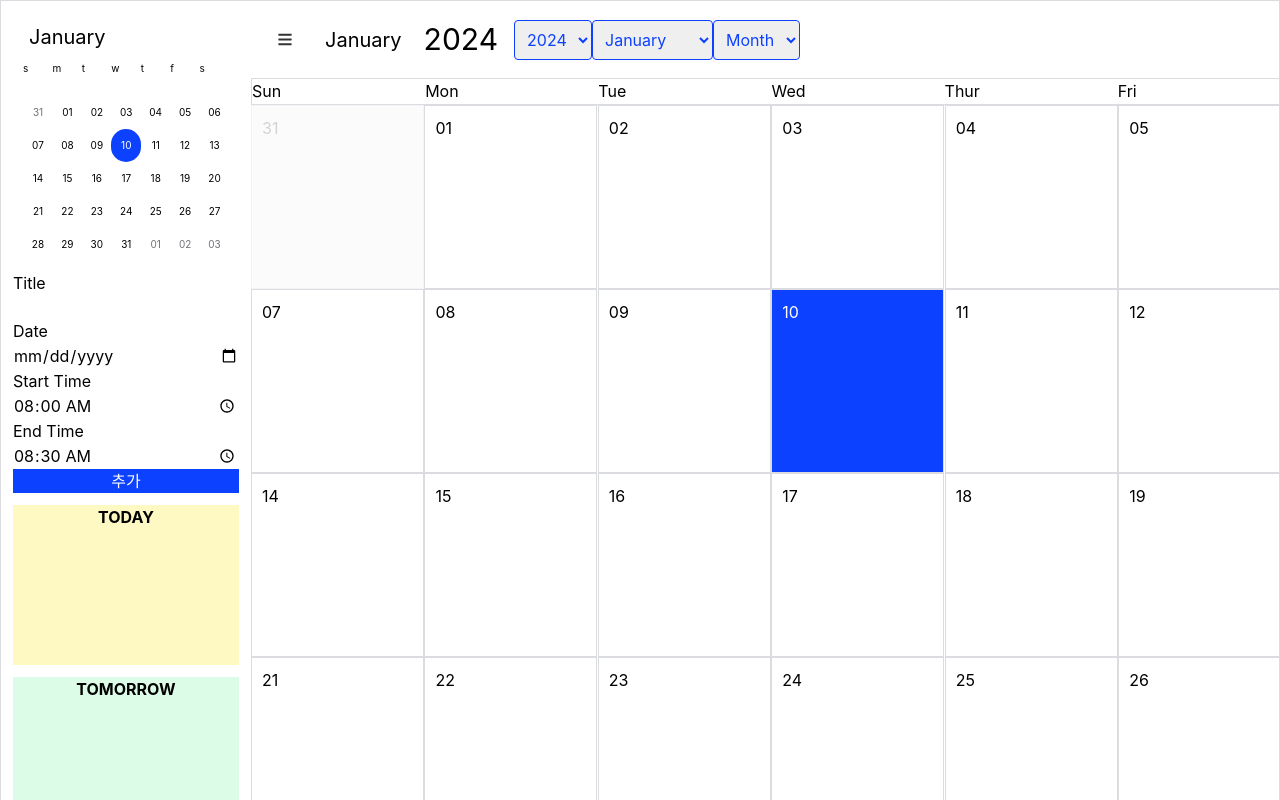
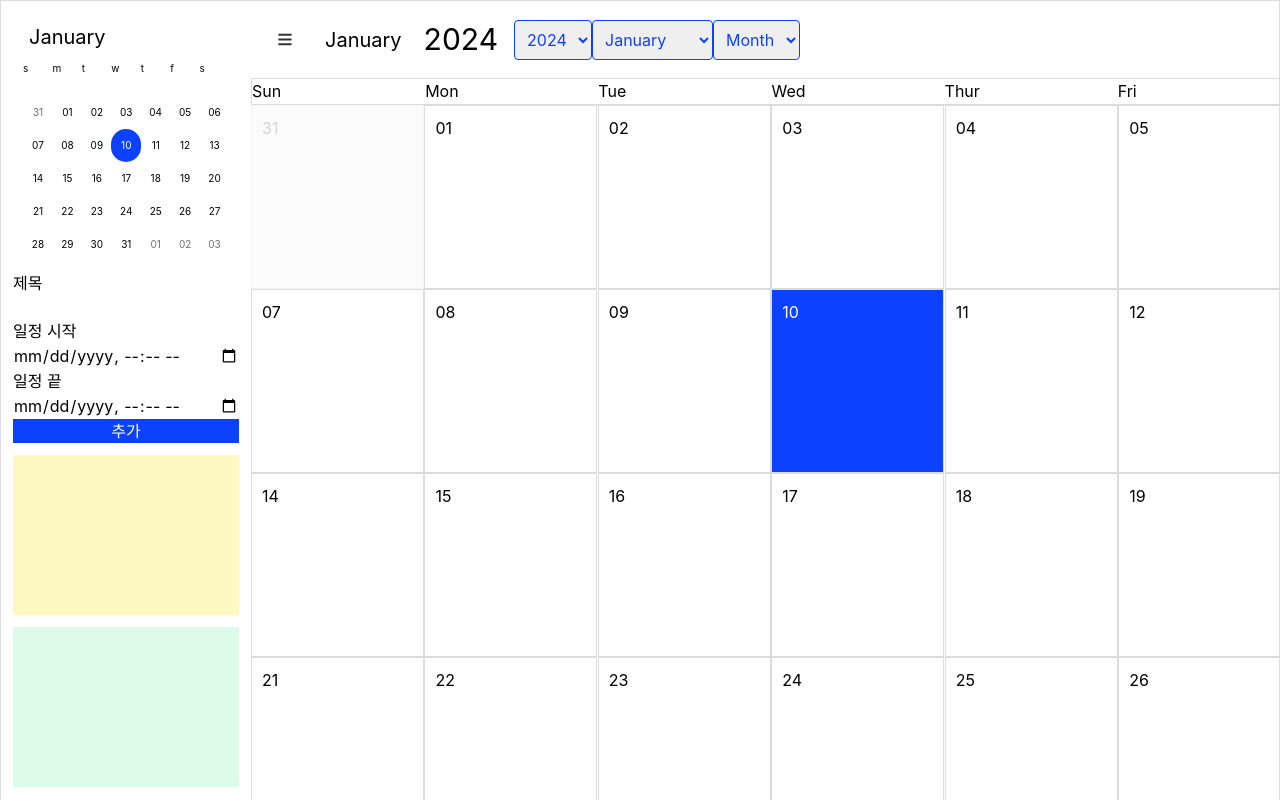
Before and after one commit to lindychi/frontend-bootcamp, a React (Create React App) app: page / in a window 1280 px wide. Shown: the top 800 px of the page. Built offline with nearby package versions, Linux system fonts and the light colour scheme.

Commit message:
todo바꾸는중

```diff
--- a/src/App.tsx
+++ b/src/App.tsx
@@ -16,6 +16,8 @@ import ToDoAdd from './components/ToDoAdd';
 import DaySelector from './components/DaySelector';
 import DayView from './components/DayView';
 import YearView from './components/YearView';
+import { title } from 'process';
+import { addEvent } from './services/eventService';
 
 
 
@@ -26,7 +28,7 @@ function App() {
   const [selectedMonth, setSelectedMonth] = useState(today.getMonth() + 1);
   const [selectedYear, setSelectedYear] = useState(today.getFullYear());
   const [selectedView, setSelectedView] = useState<string>('month');
-  const [todoData, setTodoData] = useState<{ title: string; startTime: string; endTime: string; date: Date }[]>([]);
+  const [todoData, setTodoData] = useState<{ title: string; startedAt: string; endedAt: string;}[]>([]);
   const tomorrow = new Date();
 tomorrow.setDate(today.getDate() + 1);
 
@@ -53,6 +55,8 @@ tomorrow.setDate(today.getDate() + 1);
     const selectedViewValue = e.target.value;
     setSelectedView(selectedViewValue);
   };
+
+
 
   const startOfWeek = new Date(today);
 const dayOfWeek = today.getDay();
@@ -81,10 +85,10 @@ const weekDates = Array.from({ length: 7 }, (_, index) => {
     <div className='flex flex-col gap-3'>
     <ToDoAdd setTodoData={setTodoData} />
     <div className='bg-yellow-100 h-40'>
-    <DaySelector title="TODAY" todoData={todoData} selectedDate={today} />
+
     </div>
     <div className='bg-green-100 h-40'>
-    <DaySelector title="TOMORROW" todoData={todoData} selectedDate={tomorrow} />
+
     </div>
     </div>
   </div>
@@ -114,16 +118,17 @@ const weekDates = Array.from({ length: 7 }, (_, index) => {
       </div>
       <div className="flex flex-row items-center gap-4">
         <Search />
-        <div className="flex flex-row bg-primary items-center text-white p-2 gap-2 rounded">
+        <button className="flex flex-row bg-primary items-center text-white p-2 gap-2 rounded"
+          >
          <div>Add event</div>
          <Plus />
-        </div>
+        </button>
       </div>
     </div>
 
 {selectedView === 'month' && (
           <BigCalendar
-            todoData={todoData}
+
             selectedMonth={selectedMonth}
             selectedYear={selectedYear}
             today={today}
--- a/src/components/BigCalendar.tsx
+++ b/src/components/BigCalendar.tsx
@@ -4,13 +4,13 @@ import DayHeader from './DayHeader';
 
 type Todo = {
   title: string;
-  startTime: string;
-  endTime: string;
-  date: Date;
+  startedAt: string;
+  endedAt: string;
+
 };
 
 type Props = {
-  todoData: Todo[];
+
   selectedMonth: number;
   selectedYear: number;
   today: Date;
@@ -18,31 +18,17 @@ type Props = {
   dates: Date[];
 };
 
-const filterDate = (todos: Todo[], selectedDate: Date | null): Todo[] => {
-  if (!selectedDate) {
-    return [];
-  }
 
-  return todos.filter((todo) => {
-    const todoDate = new Date(todo.date);
-
-    return (
-      todoDate.getDate() === selectedDate.getDate() &&
-      todoDate.getMonth() === selectedDate.getMonth() &&
-      todoDate.getFullYear() === selectedDate.getFullYear()
-    );
-  });
-};
 
 const BigCalendar: React.FC<Props> = ({
-  todoData,
+
   selectedMonth,
   selectedYear,
   today,
   selectedDate,
   dates,
 }) => {
-  console.log(todoData);
+  ;
 
   return (
     <div>
@@ -73,15 +59,7 @@ const BigCalendar: React.FC<Props> = ({
             >
               {date.getDate() > 9 ? date.getDate() : `0${date.getDate()}`}
 
-              {filterDate(todoData, date).map((item, index) => (
-                <div key={index} className="flex flex-row justify-between">
-                  <div className='flex flex-row items-center gap-2'>
-                    <div className='flex  w-2 h-2 rounded-lg bg-yellow-500'></div>
-                    <div>{item.title}</div>
-                  </div>
-                  <div>{item.startTime}</div>
-                </div>
-              ))}
+
             </div>
           );
         })}
--- a/src/components/DayView.tsx
+++ b/src/components/DayView.tsx
@@ -53,6 +53,7 @@ const DayView: React.FC<Props> = ({ selectedDate }) => {
   return (
   <div className=' flex flex-row '>
       <div className="relative w-full">
+
         <div className=" ">
         {hours.map((hour) => (
         <div key={hour} className="outer-box w-full h-[60px]"></div>
--- a/src/components/ToDoAdd.tsx
+++ b/src/components/ToDoAdd.tsx
@@ -2,9 +2,8 @@ import React, { useState } from 'react';
 
 type Todo = {
   title: string;
-  startTime: string;
-  endTime: string;
-  date: Date;
+  startedAt: string;
+  endedAt: string;
 };
 
 type ToDoAddProps = {
@@ -13,17 +12,16 @@ type ToDoAddProps = {
 
 const ToDoAdd: React.FC<ToDoAddProps> = ({ setTodoData }) => {
   const [title, setTitle] = useState('');
-  const [selectedDate, setDate] = useState<Date | null>(null);
-  const [selectedStartTime, setStartTime] = useState<string>('08:00');
-   const [selectedEndTime, setEndTime] = useState<string>('08:30');
+  const [selectedStartedAt, setStartedAt] = useState('');
+  const [selectEndedAt, setEndedAt] = useState('');
+
 
   const handleAddTodo = () => {
-    if (title && selectedDate && selectedStartTime && selectedEndTime) {
+    if (title && selectedStartedAt && selectEndedAt) {
       const newTodo = {
         title,
-        startTime: selectedStartTime,
-        endTime: selectedEndTime,
-        date: selectedDate as Date,
+        setStartedAt: selectedStartedAt,
+        setEndedAt: selectEndedAt,
       };
 
       // 이 부분에서 로컬 스토리지에 데이터 저장
@@ -33,42 +31,32 @@ const ToDoAdd: React.FC<ToDoAddProps> = ({ setTodoData }) => {
 
       // 상태 업데이트
       setTodoData(updatedTodos);
-
       setTitle('');
-      setDate(null);
-      setStartTime('08:00');
-      setEndTime('08:30');
+      setStartedAt('');
+      setEndedAt('');
     }
   };
 
   return (
     <div className='flex flex-col'>
-      Title{''}
+      제목{''}
       <input
         type="text"
         value={title}
         onChange={(event) => setTitle(event.target.value)}
       />
-      Date{}
+
+      일정 시작{' '}
       <input
-       type="date"
-       value={selectedDate ? selectedDate.toISOString().split('T')[0] : ''}
-       onChange={(event) => {
-         const selectedDateValue = event.target.value;
-         setDate(new Date(selectedDateValue));
-        }}
+        type="datetime-local"
+        value={selectedStartedAt}
+        onChange={(event) => setStartedAt(event.target.value)}
       />
-       Start Time{' '}
+      일정 끝{' '}
       <input
-        type="time"
-        value={selectedStartTime}
-        onChange={(event) => setStartTime(event.target.value)}
-      />
-      End Time{' '}
-      <input
-        type="time"
-        value={selectedEndTime}
-        onChange={(event) => setEndTime(event.target.value)}
+        type="datetime-local"
+        value={selectEndedAt}
+        onChange={(event) => setEndedAt(event.target.value)}
       />
       <button
         className="bg-primary text-white"
```
